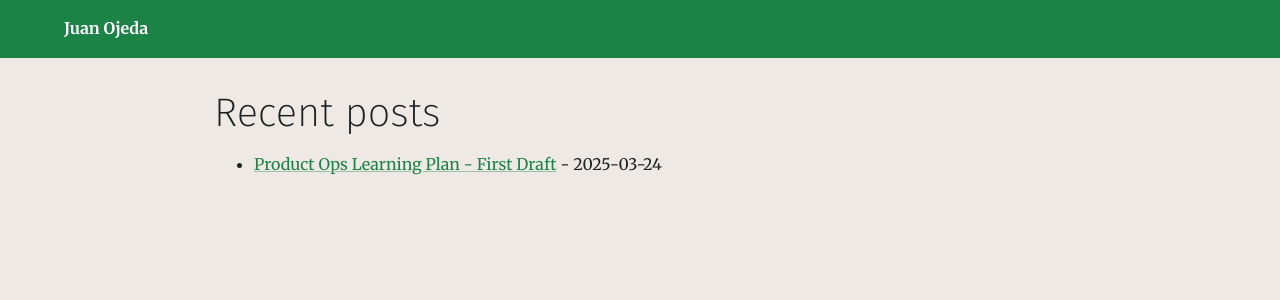
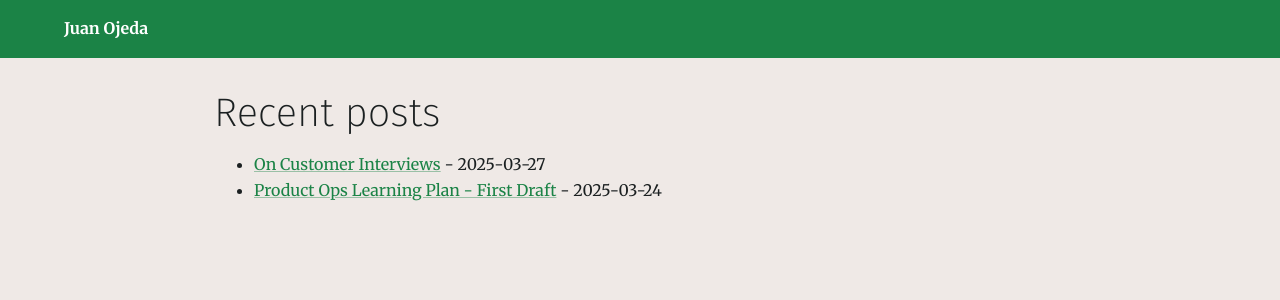
Before and after one commit to juanojeda/blog, a Next.js app: page / in a window 1280 px wide. Shown: the top 300 px of the page. Built offline with nearby package versions, Linux system fonts and the light colour scheme; what @mui/material-nextjs would draw is missing.

Commit message:
add post about customer research, sort posts by date

```diff
--- /dev/null
+++ b/src/content/2025-03-27-on-customer-interviews.mdx
@@ -0,0 +1,11 @@
+---
+title: "On Customer Interviews"
+date: "2025-03-27"
+tags:
+---
+
+This week I had the opportunity to guide a workshop on rapid discovery, design, prototyping, customer research and iteration, and I observed a few things.
+
+1. **There are different types of design research questions, and they require different types of tools to answer them.** Some questions need broader, more qualitative treatment (such as "why does my customer do x?"), while others lend themselves to more precise, quantitative tools (such as "which of these variations will drive customers to add more widgets to their cart?"). I have more reading to do about this subject, but I'm sure there's a model for this.
+2. **It's so helpful to start out with a clear and focused research objective.** When your objective is "Does this design work?", there's a lot of ways you can fall short. But when your objective is based on a clear hypothesis (eg. "We believe that customers aren't adding items to their bag because they can't see the button. We think that if we make the button bigger, they will add it to their bag" ) and aims to test that hypothesis, it gives you a clearer understanding of "why" and "what next".
+3. **When you start with a design solution in mind, it's very hard to form your customer research questions.** It's very easy to fall into a trap of trying to justify your design decisions, or lead the customer to answer the questions in the way you want. It's far better to start from a point of curiosity, or to try to disprove your hypothesis, because that's the only way you can get confidence in your solution.
--- a/src/functions/getPosts.ts
+++ b/src/functions/getPosts.ts
@@ -16,7 +16,7 @@ export const getPosts = async () => {
       title: data.title,
       date: data.date,
     };
-  });
+  }).sort(({date: aDate}, {date: bDate}) => aDate > bDate ? -1 : 1);
 
   return posts;
 };
```
